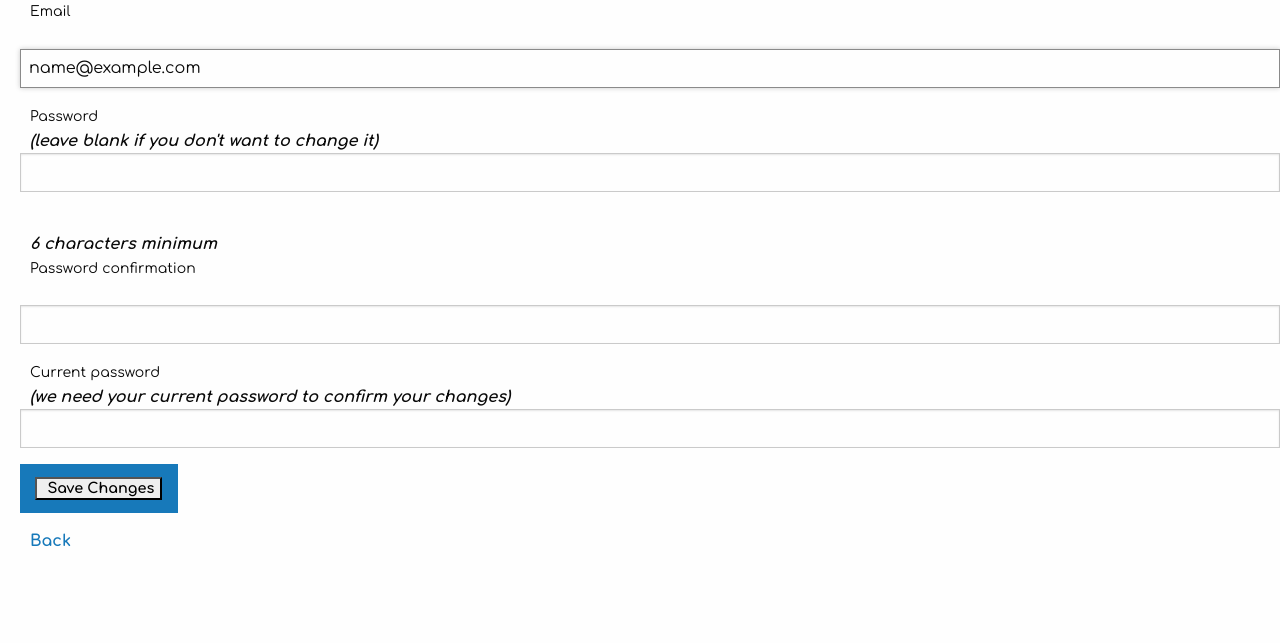
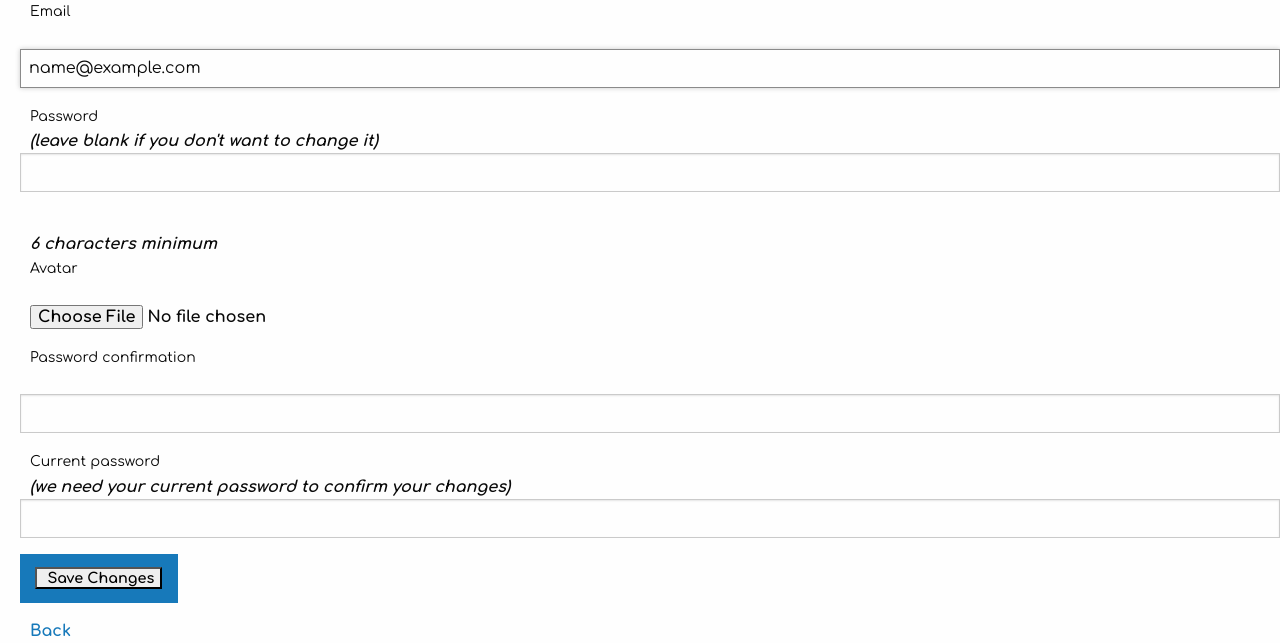
Before and after one commit to cbirdsong215/Best-places-to-drink-in-public, a Rails app: page /users/edit in a window 1280 px wide. Shown: the part 215-858 px from the top of the page. Before the commit the page ends 761 px from the top, so only its background shows below. Run offline with Rails 7, Linux system fonts and the light colour scheme; the visitor is signed in with stand-in values (Sample User, id 1); style sheets or scripts are compiled from the project's sources; some libraries are stand-ins or nearby versions.

Commit message:
allow user to edit avatar

```diff
--- a/app/controllers/application_controller.rb
+++ b/app/controllers/application_controller.rb
@@ -5,6 +5,9 @@ class ApplicationController < ActionController::Base
   protected
 
   def configure_permitted_parameters
-   devise_parameter_sanitizer.permit(:sign_up, keys: [:first_name, :last_name, :password, :password_confirmation, :avatar, :admin])
+    devise_parameter_sanitizer.permit(:sign_up) { |u| u.permit(:username, :email, :password,
+      :password_confirmation, :remember_me, :avatar, :avatar_cache, :remove_avatar) }
+    devise_parameter_sanitizer.permit(:account_update) { |u| u.permit(:username, :email, :password,
+      :password_confirmation, :current_password, :avatar, :avatar_cache, :remove_avatar) }
   end
 end
--- a/app/controllers/users_controller.rb
+++ b/app/controllers/users_controller.rb
@@ -1,5 +1,4 @@
 class UsersController < ApplicationController
-
   before_action :set_user, only: [:show, :edit, :update, :destroy]
   before_action :authenticate_user!, except: [:new]
 
--- a/app/views/devise/registrations/edit.html.erb
+++ b/app/views/devise/registrations/edit.html.erb
@@ -26,7 +26,12 @@
     <% end %>
   </div>
 </div>
-
+<div class="row">
+  <div class="small-10 small-center columns">
+    <%= f.label :avatar %><br />
+    <%= f.file_field :avatar %>
+  </div>
+</div>
 <div class="row">
   <div class="small-10 small-center columns">
     <%= f.label :password_confirmation %><br />
```
